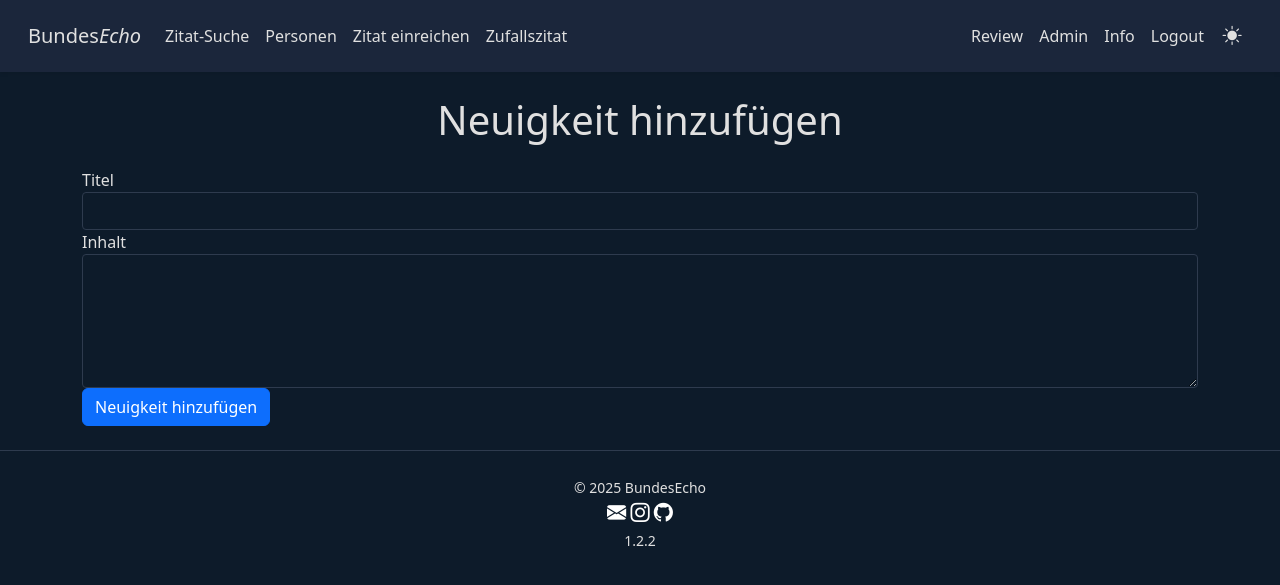
After one commit to ItsJamin/bundesecho, a Flask app: page /add_news in a window 1280 px wide. The commit adds this page. Shown: the top 585 px of the page. Run offline with Flask 3, Linux system fonts and the light colour scheme; a user stored in the database is signed in; tables that the repository leaves empty hold one stand-in row (values such as "Sample post"); some libraries are stand-ins or nearby versions.

Commit message:
add about page

```diff
--- a/app/__init__.py
+++ b/app/__init__.py
@@ -24,7 +24,10 @@ def create_app(config_name='development'):
     app.config['SQLALCHEMY_TRACK_MODIFICATIONS'] = False
 
     # configure the separate database for statistics
-    app.config['SQLALCHEMY_BINDS'] = {'stats': 'sqlite:///stats.db'}
+    app.config['SQLALCHEMY_BINDS'] = {
+        'stats': 'sqlite:///stats.db',
+        'about': 'sqlite:///about.db',
+    }
 
     app.secret_key = os.environ.get('SECRET_KEY', 'unsafe_default_dev_key')
 
@@ -45,6 +48,7 @@ def create_app(config_name='development'):
     login_manager.login_view = 'auth.login'
 
     from . import models  # noqa: PLC0415
+    from .about_models import InfoNews  # noqa: F401, PLC0415
     from .stats_models import VisitStat  # noqa: PLC0415
 
     # no need to initialize stats_db separately, as it uses the main db instance with a bind key
--- a/app/blueprints/main/routes.py
+++ b/app/blueprints/main/routes.py
@@ -7,6 +7,7 @@ from xml.sax.saxutils import escape
 from flask import (
     Blueprint,
     Response,
+    flash,
     jsonify,
     redirect,
     render_template,
@@ -18,6 +19,9 @@ from flask import (
 )
 from sqlalchemy import func
 
+from app import db
+from app.about_models import InfoNews
+from app.blueprints.admin.routes import is_admin
 from app.models import MetaPerson, MetaQuote, Person, Tag, person_hashs
 
 
@@ -43,6 +47,40 @@ def home():
         quote_count=round_down_to_magnitude(len(valid_quotes)),
         person_count=round_down_to_magnitude(len(valid_persons)),
     )
+
+
+@main_bp.route('/about')
+def about():
+    news_items = InfoNews.query.order_by(InfoNews.id.desc()).all()
+    return render_template('about.html', news_list=news_items)
+
+
+@main_bp.route('/add_news', methods=['GET', 'POST'])
+def add_news():
+    if not is_admin():
+        flash('You are not authorized to add news items.', 'danger')
+        return redirect(url_for('main.about'))
+
+    if request.method == 'GET':
+        return render_template('add_news.html')
+
+    title = request.form.get('title')
+    content = request.form.get('content')
+
+    if not title or not content:
+        flash('Title and content are required.', 'danger')
+        return redirect(url_for('main.add_news'))
+
+    new_news = InfoNews(
+        title=title,
+        content=content,
+        date=date.today(),
+    )
+    db.session.add(new_news)
+    db.session.commit()
+
+    flash('News item added successfully!', 'success')
+    return redirect(url_for('main.about'))
 
 
 @main_bp.route('/api/random_quote')
--- /dev/null
+++ b/app/blueprints/main/templates/main/add_news.html
@@ -0,0 +1,18 @@
+{% extends "base.html" %}
+
+{% block title %}BundesEcho - Add News{% endblock %}
+
+{% block content %}
+    <h1 class="text-center mb-4">Neuigkeit hinzufügen</h1>
+    <form method="POST" action="{{ url_for('main.add_news') }}">
+        <div class="form-group">
+            <label for="title">Titel</label>
+            <input type="text" class="form-control" id="title" name="title" required>
+        </div>
+        <div class="form-group">
+            <label for="content">Inhalt</label>
+            <textarea class="form-control" id="content" name="content" rows="5" required></textarea>
+        </div>
+        <button type="submit" class="btn btn-primary">Neuigkeit hinzufügen</button>
+    </form>
+{% endblock %}
--- a/app/templates/base.html
+++ b/app/templates/base.html
@@ -95,6 +95,9 @@
                         <a class="nav-link" href="{{ url_for('admin.index') }}">Admin</a>
                     </li>
                     {% endif %}
+                    <li class="nav-item">
+                        <a class="nav-link" href="{{ url_for('main.about') }}">Info</a>
+                    </li>
                     {% if current_user.is_authenticated %}
                     <li class="nav-item">
                         <a class="nav-link" href="{{ url_for('auth.logout') }}">Logout</a>
@@ -127,14 +130,20 @@
     <footer class="text-center py-4">
         <small>&copy; 2025 BundesEcho</small>
         <br>
+
+        <a href="mailto:bundesecho@gmail.com" class="text-center text-decoration-none">
+            <i class="bi bi-envelope-fill" style="font-size: 1.2rem;"></i>
+            <span class="visually-hidden">E-Mail</span>
+        </a>
+
         <a href="https://www.instagram.com/bundesecho" target="_blank" class="text-center text-decoration-none">
             <i class="bi bi-instagram" style="font-size: 1.2rem;"></i>
             <span class="visually-hidden">Instagram</span>
         </a>
 
-        <a href="mailto:bundesecho@gmail.com" class="text-center text-decoration-none">
-            <i class="bi bi-envelope-fill" style="font-size: 1.2rem;"></i>
-            <span class="visually-hidden">E-Mail</span>
+        <a href="https://github.com/ItsJamin/bundesecho" class="text-center text-decoration-none">
+            <i class="bi bi-github" style="font-size: 1.2rem;"></i>
+            <span class="visually-hidden">GitHub</span>
         </a>
         <br>
         <small>1.2.2</small>
```
Also changed, not shown: app/about_models.py (added, +10 -0 lines), app/blueprints/main/templates/main/about.html (added, +19 -0 lines).
